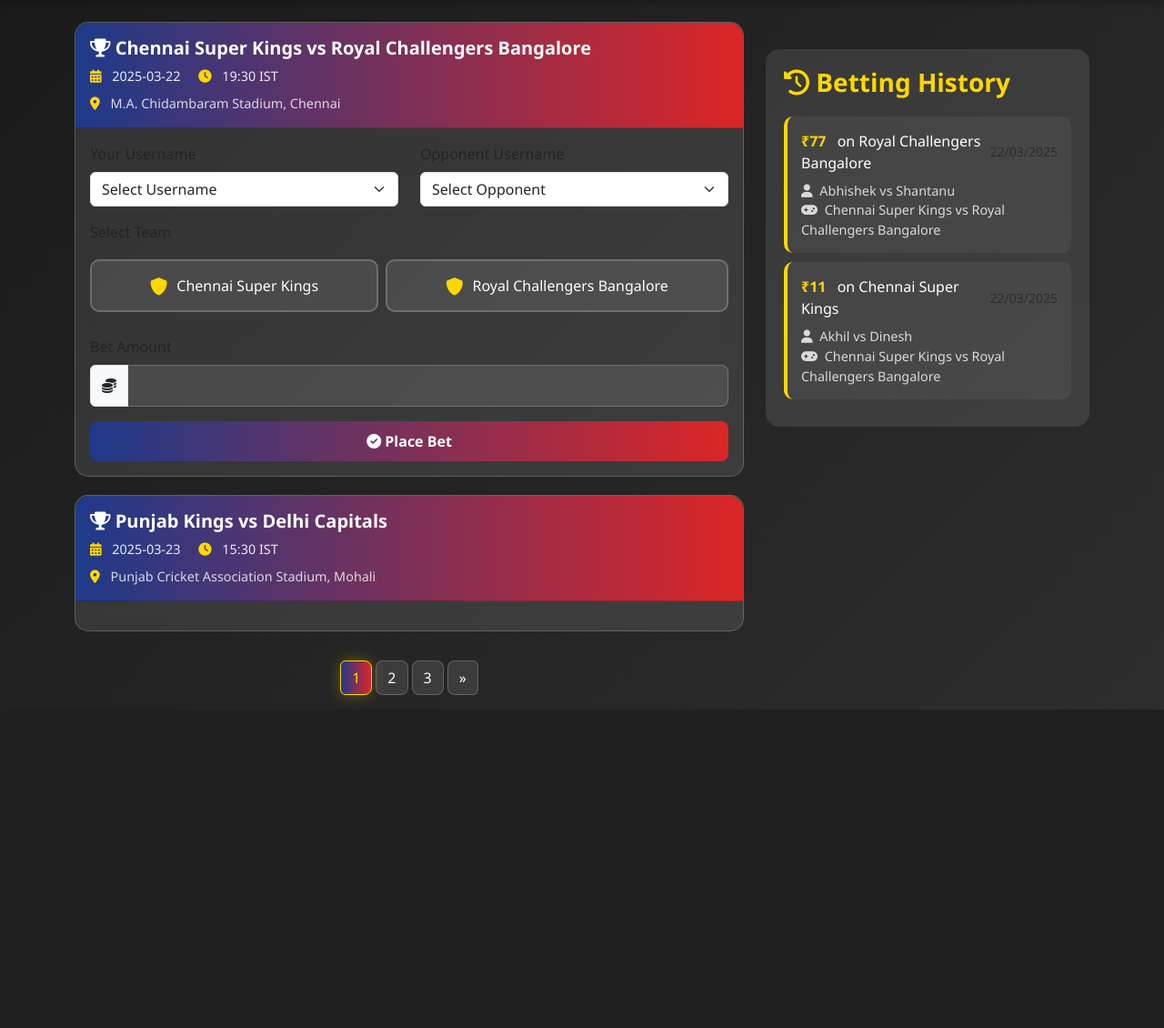
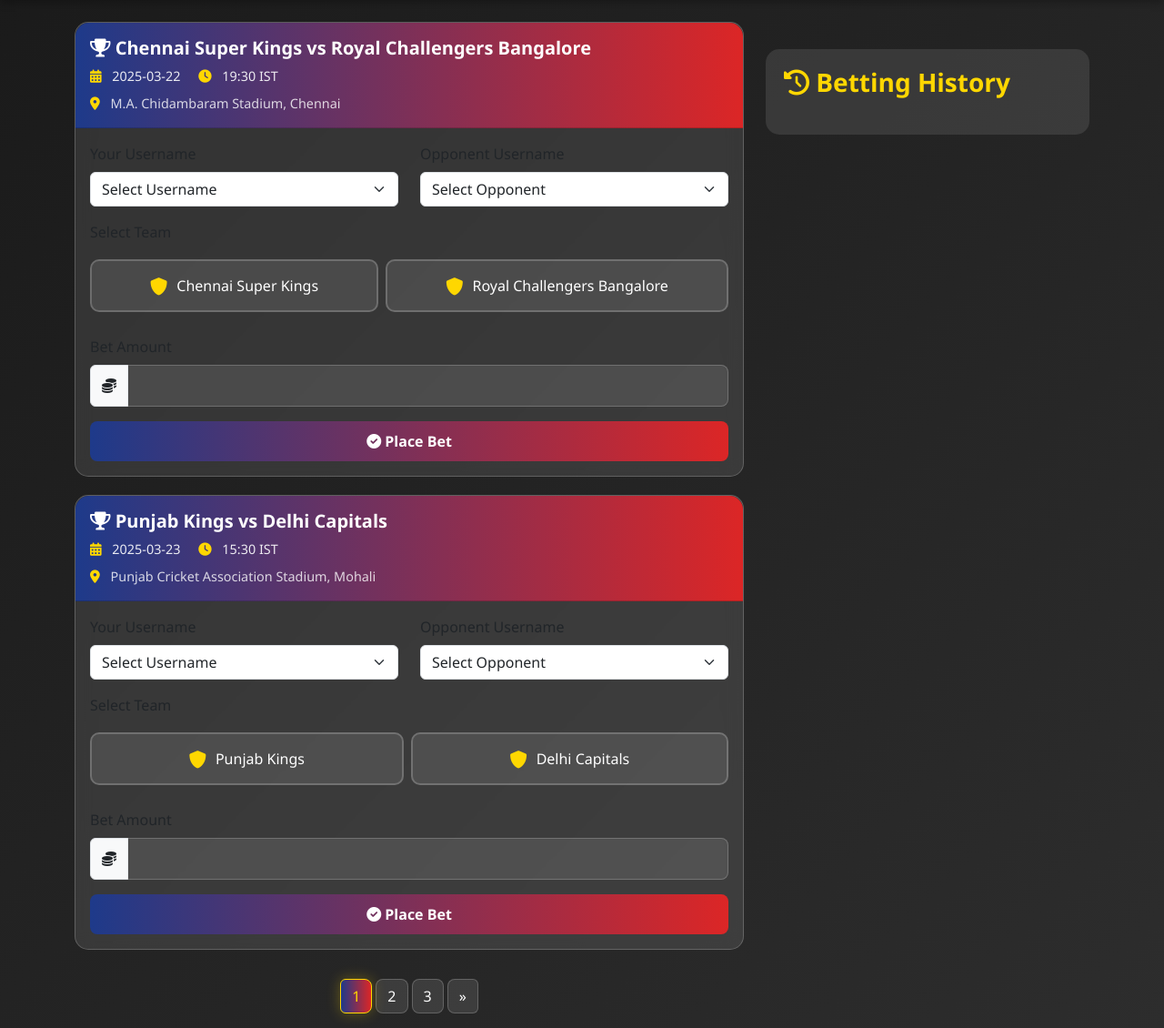
Before and after one commit to Adey123566/IPL-App, a Flask app: page / in a window 1280 px wide. Shown: the part 78-1208 px from the top of the page at 91% size. Before the commit the page ends 858 px from the top, so only its background shows below. Run offline with Flask 3, Linux system fonts and the light colour scheme.

Commit message:
Update index.html

```diff
--- a/templates/index.html
+++ b/templates/index.html
@@ -356,7 +356,59 @@
                         </div>
                     </div>
                     <div class="card-body">
-                        <!-- Similar betting form structure -->
+                        <div class="betting-form">
+                            <form id="betting-form-2">
+                                <div class="row">
+                                    <div class="col-md-6 mb-3">
+                                        <label class="form-label">Your Username</label>
+                                        <select class="form-select" required>
+                                            <option value="">Select Username</option>
+                                            <option>Anupam</option>
+                                            <option>Akhil</option>
+                                            <option>Abhishek</option>
+                                            <option>Dinesh</option>
+                                            <option>Prashant</option>
+                                            <option>Shantanu</option>
+                                        </select>
+                                    </div>
+                                    <div class="col-md-6 mb-3">
+                                        <label class="form-label">Opponent Username</label>
+                                        <select class="form-select" required>
+                                            <option value="">Select Opponent</option>
+                                            <option>Anupam</option>
+                                            <option>Akhil</option>
+                                            <option>Abhishek</option>
+                                            <option>Dinesh</option>
+                                            <option>Prashant</option>
+                                            <option>Shantanu</option>
+                                        </select>
+                                    </div>
+                                </div>
+                                <div class="team-selection mb-3">
+                                    <label class="form-label">Select Team</label>
+                                    <div class="d-flex gap-2">
+                                        <button type="button" class="team-option flex-grow-1" onclick="selectTeam(this, 'Punjab Kings')">
+                                            <i class="fas fa-shield-alt"></i>
+                                            Punjab Kings
+                                        </button>
+                                        <button type="button" class="team-option flex-grow-1" onclick="selectTeam(this, 'Delhi Capitals')">
+                                            <i class="fas fa-shield-alt"></i>
+                                            Delhi Capitals
+                                        </button>
+                                    </div>
+                                </div>
+                                <div class="mb-3">
+                                    <label class="form-label">Bet Amount</label>
+                                    <div class="input-group">
+                                        <span class="input-group-text"><i class="fas fa-coins"></i></span>
+                                        <input type="number" class="form-control" required min="1">
+                                    </div>
+                                </div>
+                                <button type="submit" class="btn btn-primary w-100">
+                                    <i class="fas fa-check-circle"></i> Place Bet
+                                </button>
+                            </form>
+                        </div>
                     </div>
                 </div>
 
@@ -385,36 +437,7 @@
                 <div class="betting-history">
                     <h3><i class="fas fa-history"></i> Betting History</h3>
                     <div id="bettingHistory">
-                        <!-- Sample bet items -->
-                        <div class="bet-item">
-                            <div class="d-flex justify-content-between align-items-center mb-2">
-                                <div>
-                                    <span class="bet-amount">₹77</span>
-                                    <span class="text-white ms-2">on Royal Challengers Bangalore</span>
-                                </div>
-                                <small class="text-muted">22/03/2025</small>
-                            </div>
-                            <div class="bet-details">
-                                <i class="fas fa-user me-1"></i> Abhishek vs Shantanu
-                                <br>
-                                <i class="fas fa-gamepad me-1"></i> Chennai Super Kings vs Royal Challengers Bangalore
-                            </div>
-                        </div>
-
-                        <div class="bet-item">
-                            <div class="d-flex justify-content-between align-items-center mb-2">
-                                <div>
-                                    <span class="bet-amount">₹11</span>
-                                    <span class="text-white ms-2">on Chennai Super Kings</span>
-                                </div>
-                                <small class="text-muted">22/03/2025</small>
-                            </div>
-                            <div class="bet-details">
-                                <i class="fas fa-user me-1"></i> Akhil vs Dinesh
-                                <br>
-                                <i class="fas fa-gamepad me-1"></i> Chennai Super Kings vs Royal Challengers Bangalore
-                            </div>
-                        </div>
+                        <!-- Betting history will be populated by JavaScript -->
                     </div>
                 </div>
             </div>
```
